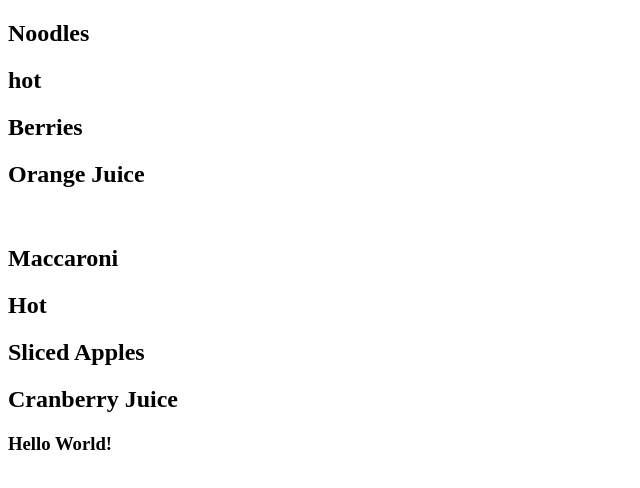
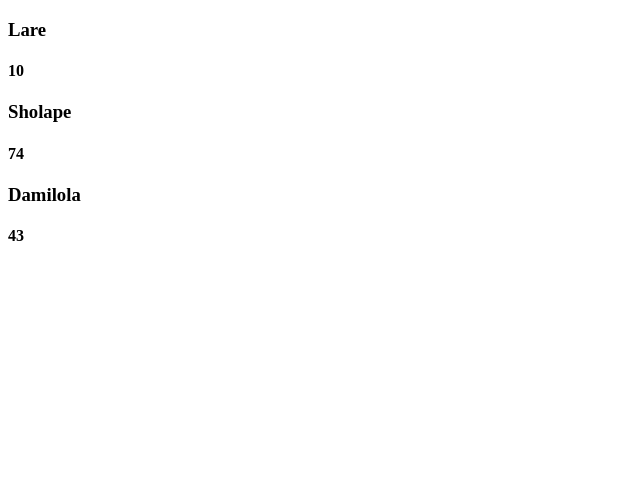
Before and after one commit to laresamdeola/ReactPractise, a React (Create React App) app: page / in a window 1280 px wide. Shown: the top 488 px of the page, without its empty margins (0-640 px from the left). Built offline with nearby package versions, Linux system fonts and the light colour scheme.

Commit message:
loop through simple list using javascript Map higher order function.

```diff
--- a/src/components/lessons2/j-simplelist.jsx
+++ b/src/components/lessons2/j-simplelist.jsx
@@ -1 +1,40 @@
 // Continue from here
+// use map here - create a list then loop through using map
+
+import React from "react";
+
+const SimpleList = () => {
+  const data = [
+    {
+      id: 1,
+      name: "Lare",
+      age: 10,
+    },
+    {
+      id: 2,
+      name: "Sholape",
+      age: 74,
+    },
+    {
+      id: 3,
+      name: " Damilola",
+      age: 43,
+    },
+  ];
+
+  return (
+    <div>
+      {data.map((datum) => {
+        const { id, name, age } = datum;
+        return (
+          <section key={id}>
+            <h3>{name}</h3>
+            <h4>{age}</h4>
+          </section>
+        );
+      })}
+    </div>
+  );
+};
+
+export { SimpleList };
--- a/src/index.js
+++ b/src/index.js
@@ -1,8 +1,8 @@
 import React from "react";
 import { createRoot } from "react-dom/client";
-import { PropsChildren } from "./components/lessons2/i-propschildren";
+import { SimpleList } from "./components/lessons2/j-simplelist";
 
 const rootElement = document.getElementById("root");
 const root = createRoot(rootElement);
 
-root.render(<PropsChildren />);
+root.render(<SimpleList />);
```
Also changed, not shown: src/components/lessons2/k-properlist.jsx (added), src/components/lessons2/l-keyprop.jsx (added), src/components/lessons2/m-spreadoperator.jsx (added), src/components/lessons2/n-eventbasics.jsx (added), src/components/lessons2/o-hooks.jsx (added), src/components/lessons2/p-usestatearray.jsx (added), src/components/lessons2/q-usestateobject.jsx (added), 1 other file (tests, documents, lock files or other folders).
